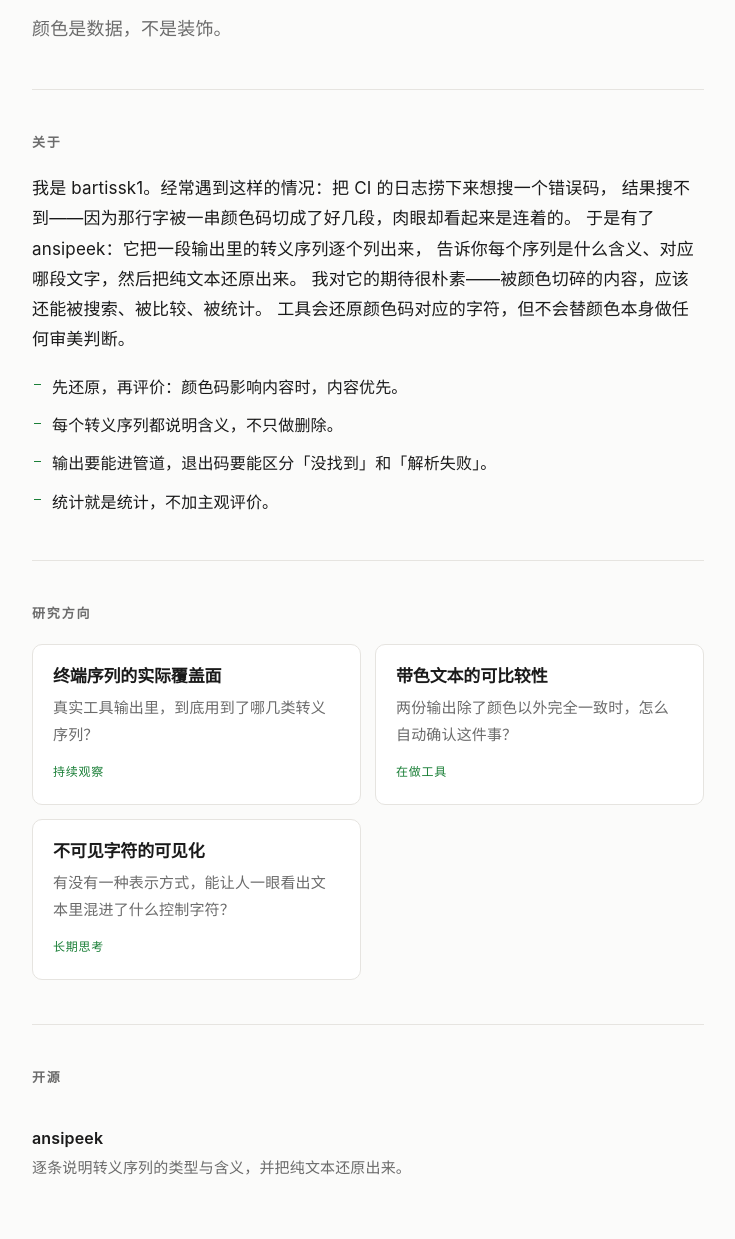
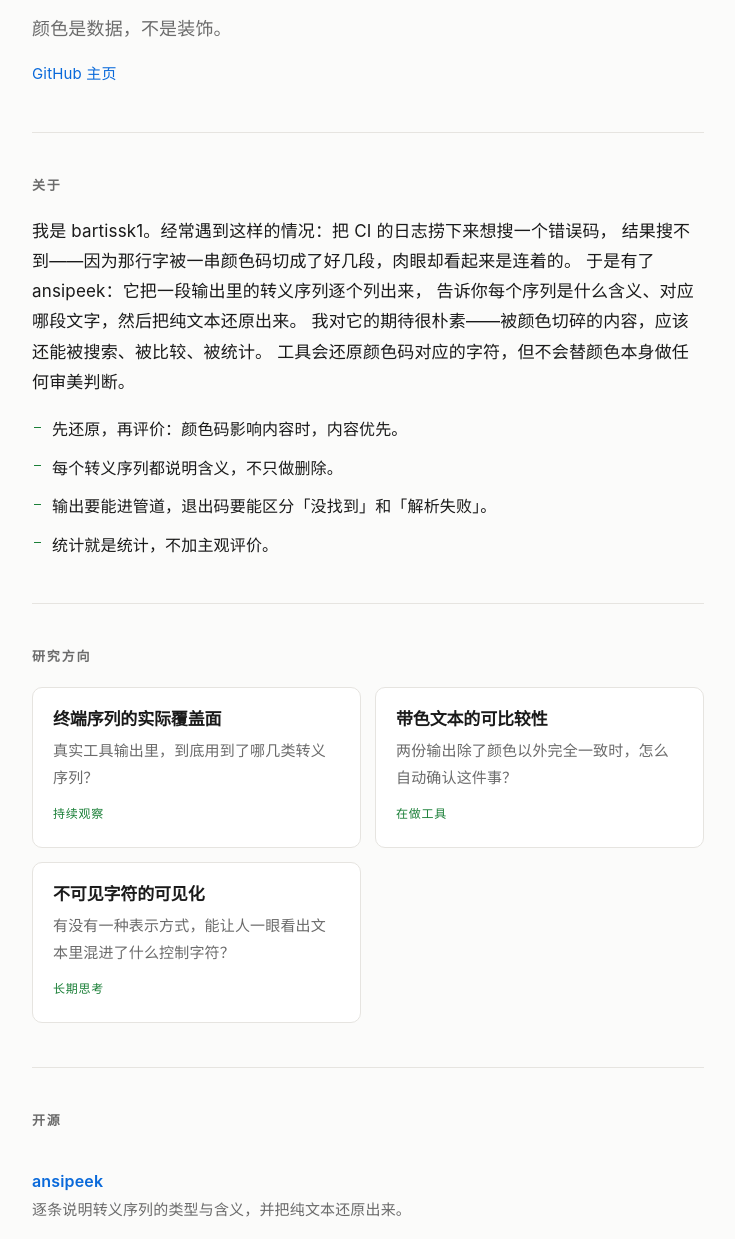
Before and after one commit to bartissk1/bartissk1.github.io, a plain HTML site: page index.html in a window 1280 px wide. Shown: the part 180-1419 px from the top of the page, without its empty margins (272-1007 px from the left). Drawn offline with Linux system fonts and the light colour scheme.

Commit message:
docs: 站点开源区块加真实仓库链接

```diff
--- a/index.html
+++ b/index.html
@@ -32,6 +32,8 @@
          letter-spacing:.14em; text-transform:uppercase}
 .hero h1{margin:0; font-size:40px; font-weight:650}
 .tagline{margin:16px 0 0; font-size:18px; color:var(--muted); max-width:34em}
+.links{margin:16px 0 0; font-size:15px}
+.links a{color:var(--accent2)}
 
 section{padding:44px 0; border-bottom:1px solid var(--line)}
 section:last-of-type{border-bottom:0}
@@ -84,6 +86,7 @@
   <p class="eyebrow">终端输出 · 转义序列</p>
   <h1>bartissk1</h1>
   <p class="tagline">颜色是数据，不是装饰。</p>
+  <p class="links"><a href="https://github.com/bartissk1" rel="noopener">GitHub 主页</a></p>
 </header>
 
 <section class="about" id="about">
@@ -121,7 +124,7 @@
 <section id="work">
   <h2>开源</h2>
   <ul class="repos">
-    <li><div class="name">ansipeek</div>
+    <li><div class="name"><a href="https://github.com/bartissk1/ansipeek" rel="noopener">ansipeek</a></div>
       <div class="desc">逐条说明转义序列的类型与含义，并把纯文本还原出来。</div>
     </li>
   </ul>
```
